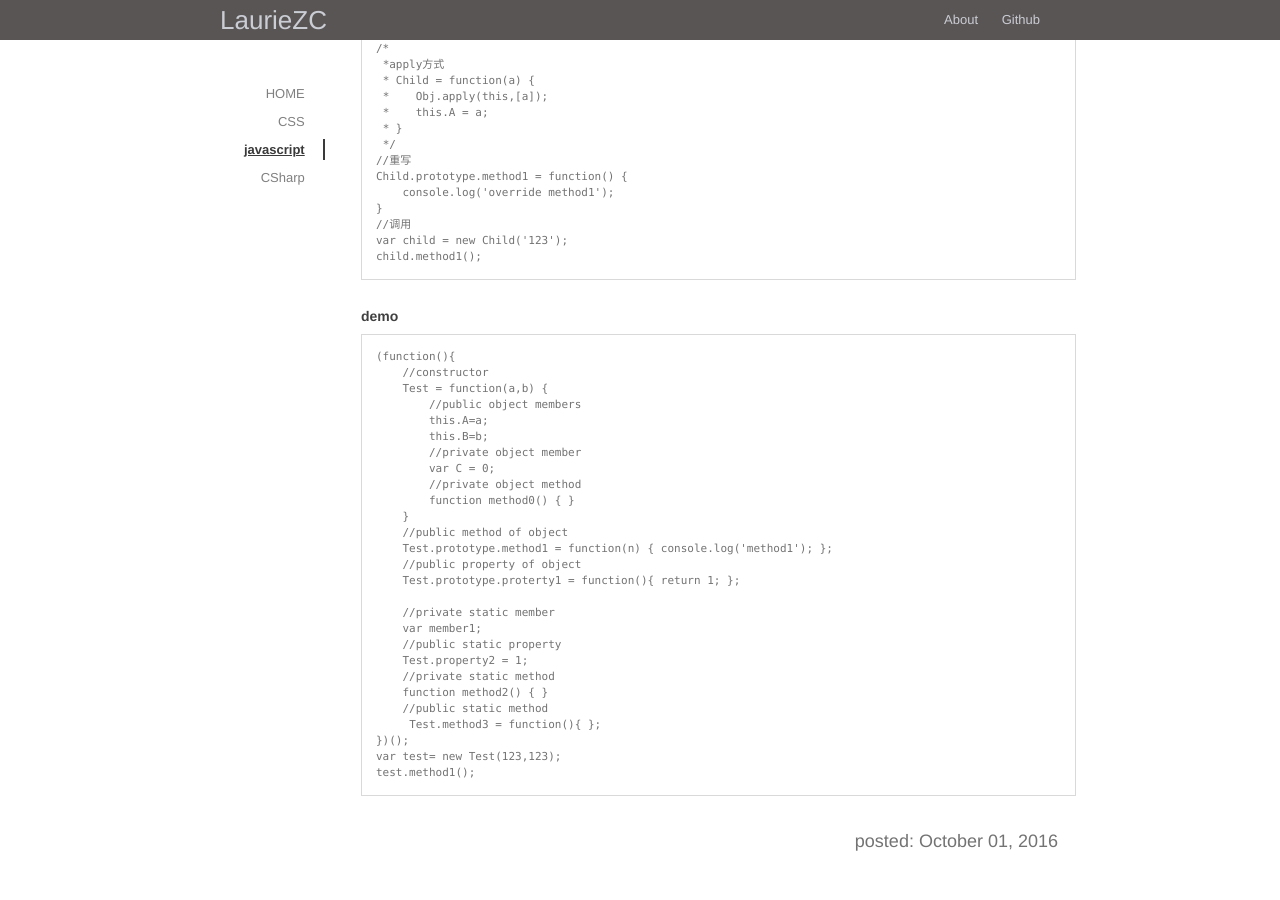
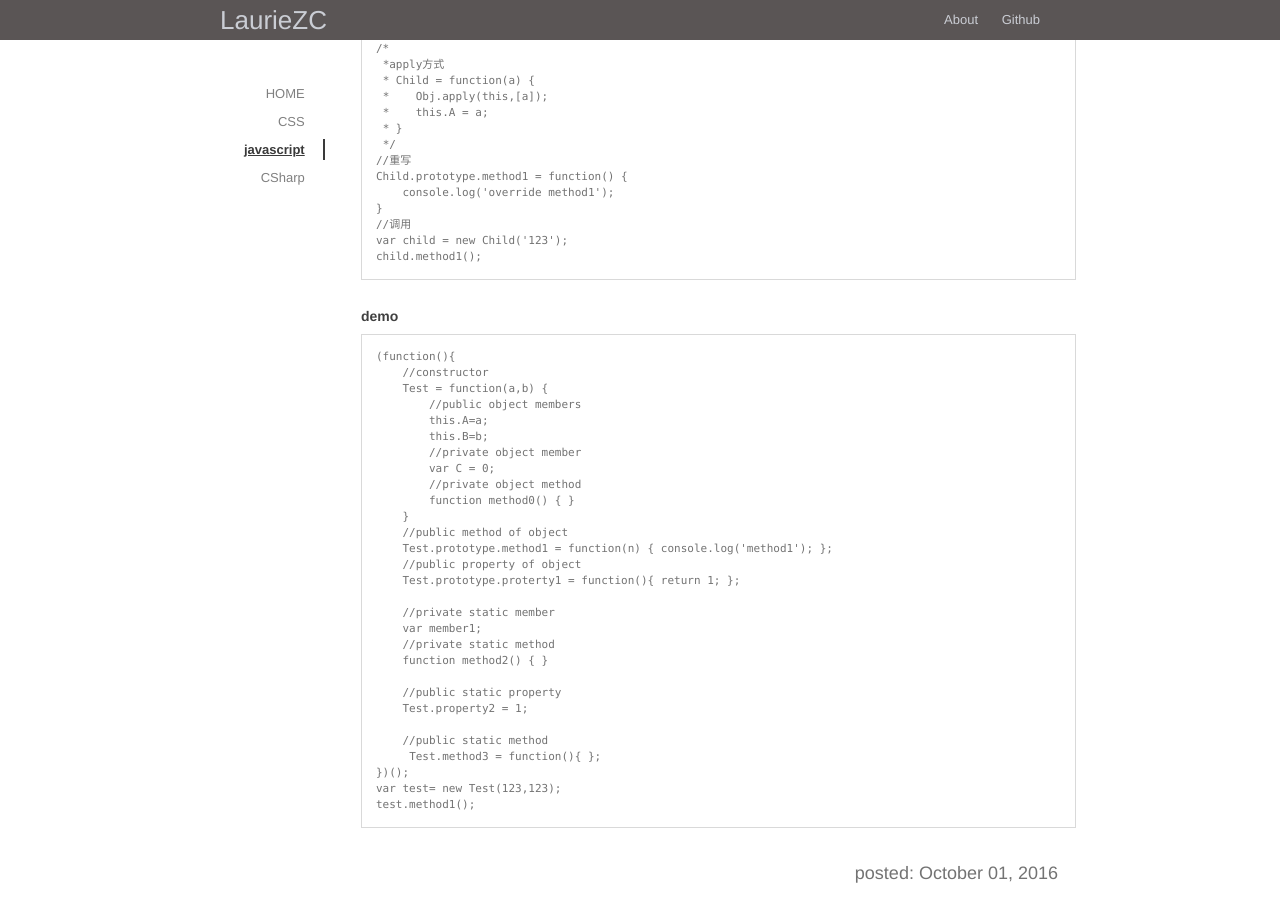
Before and after one commit to lauriezc/note, a Jekyll site: the page built from _posts/javascript/2016-10-01-javascript-oop.md, in a window 1280 px wide and 900 px high, scrolled down 695 px. Built offline with Jekyll 4.4.1, drawn with Linux system fonts in a browser that asks for light colours; nearby versions of some CDN libraries; comment, search, counter and statistics services are not loaded; before the commit the page ends 1563 px from its top, so only the background shows below that.

Commit message:
change block

```diff
--- a/_posts/javascript/2016-10-01-javascript-oop.md
+++ b/_posts/javascript/2016-10-01-javascript-oop.md
@@ -75,10 +75,12 @@ JavaScript的继承主要是对constructor和prototype的继承，对prototype
 
         //private static member
         var member1;
+        //private static method
+        function method2() { }
+
         //public static property
         Test.property2 = 1;
-        //private static method
-        function method2() { }
+
         //public static method
          Test.method3 = function(){ };
     })();
```
